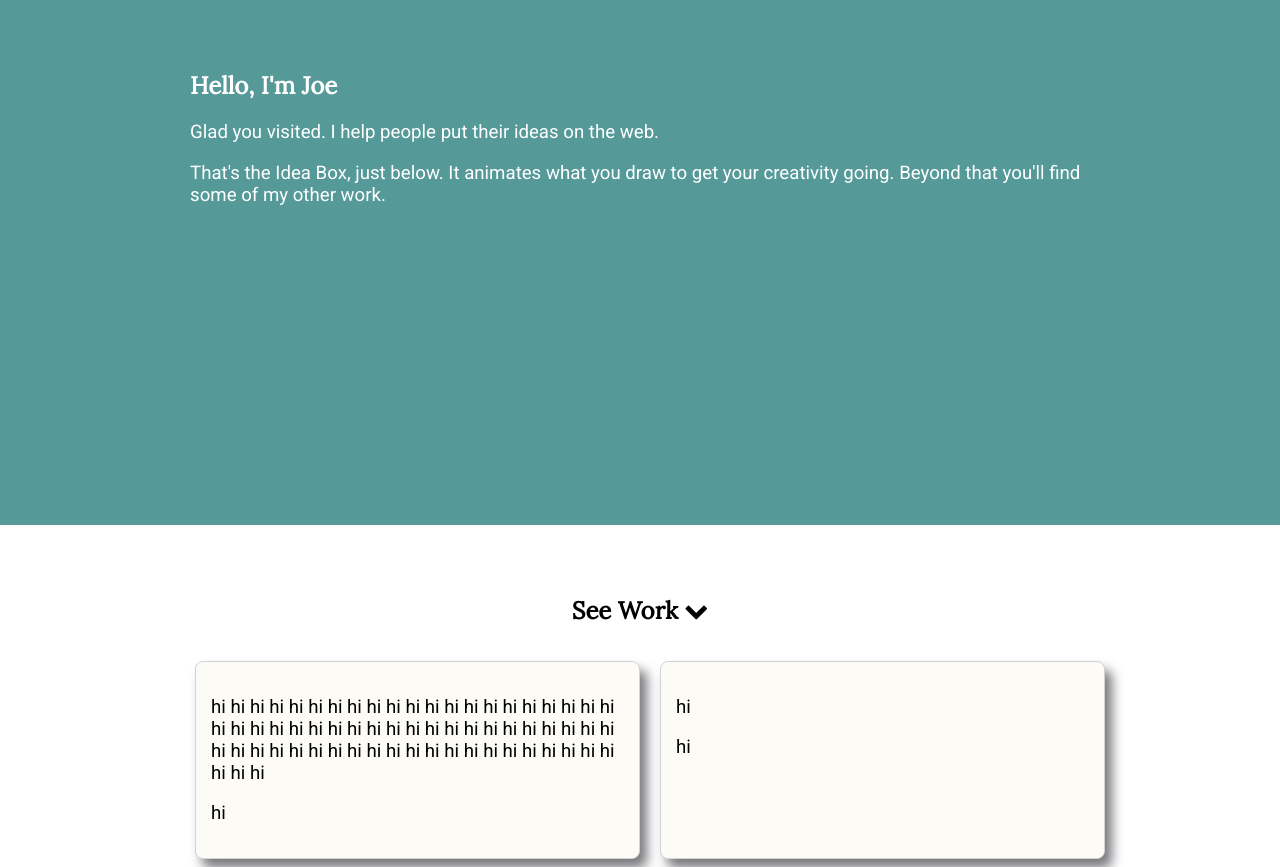
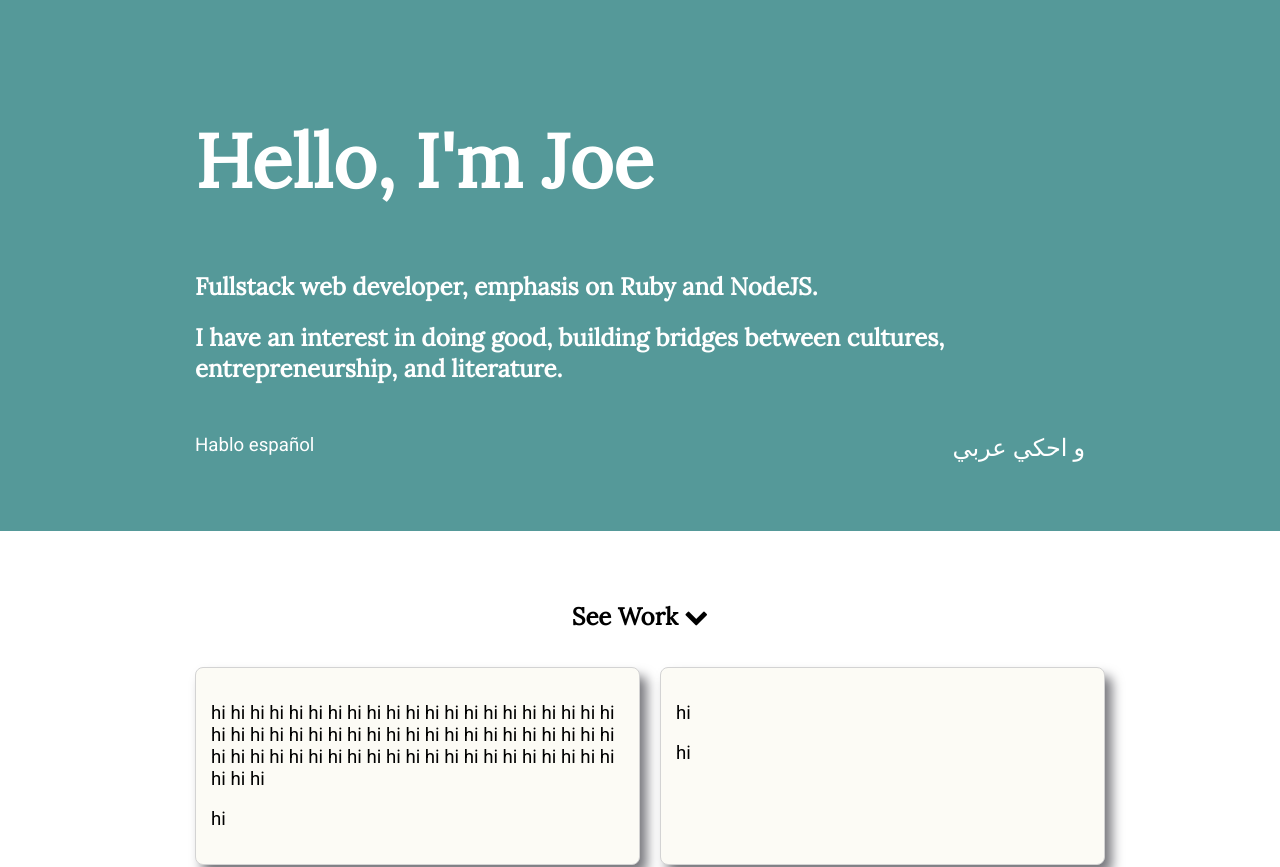
Before and after one commit to joevus/portfolio-ideabox, a React (Create React App) app: page / in a window 1280 px wide. Shown: the top 867 px of the page. Built offline with nearby package versions, Linux system fonts and the light colour scheme.

Commit message:
edits to header content and format.

```diff
--- a/src/components/main/header/index.js
+++ b/src/components/main/header/index.js
@@ -6,8 +6,10 @@ class Header extends React.Component {
       <section id="header" className="container">
         <div className="row">
           <h1>Hello, I'm Joe</h1>
-          <p>Glad you visited. I help people put their ideas on the web.</p>
-          <p>That's the Idea Box, just below. It animates what you draw to get your creativity going. Beyond that you'll find some of my other work.</p>
+          <h2>Fullstack web developer, emphasis on Ruby and NodeJS.</h2>
+          <h2>I have an interest in doing good, building bridges between cultures, entrepreneurship, and literature.</h2>
+          <p className="languages"><span>Hablo español</span><span className="arabic">و احكي عربي</span></p>
+          {/* <p className="arabic">و احكي عربي</p> */}
         </div>
 
       </section>
--- a/src/css/index.css
+++ b/src/css/index.css
@@ -3,6 +3,7 @@
   -moz-box-sizing: border-box;
   box-sizing: inherit;
 }
+
 html, body {
   margin: 0;
   padding: 0;
@@ -12,11 +13,17 @@ html {
   box-sizing: border-box;
 }
 
+@import url(http://fonts.googleapis.com/earlyaccess/amiri.css);
+
 h1, h2, h3, h4, h5, h6, .navbar a {
   /*font-family: 'Lobster', Georgia, Times, serif;*/
   /*font-family: 'Roboto', sans-serif;*/
   font-family: 'Lora', Georgia, Times, serif;
   line-height: 1.3;
+}
+
+.arabic {
+  font-family: ‘Amiri’, serif;
 }
 
 p {
@@ -75,8 +82,8 @@ p {
 }
 
 .row {
-  padding-left: 10px;
-  padding-right: 10px;
+  padding-left: 15px;
+  padding-right: 15px;
 
 }
 
@@ -179,6 +186,20 @@ section#header {
   min-height: 525px;
   color: white;
   background: #559999;
+}
+
+section#header h1 {
+  font-size: 56pt;
+}
+
+section#header .arabic {
+  font-size: 18pt;
+}
+
+section#header p.languages {
+  margin-top: 50px;
+  display: flex;
+  justify-content: space-between;
 }
 
 /* Work */
```
